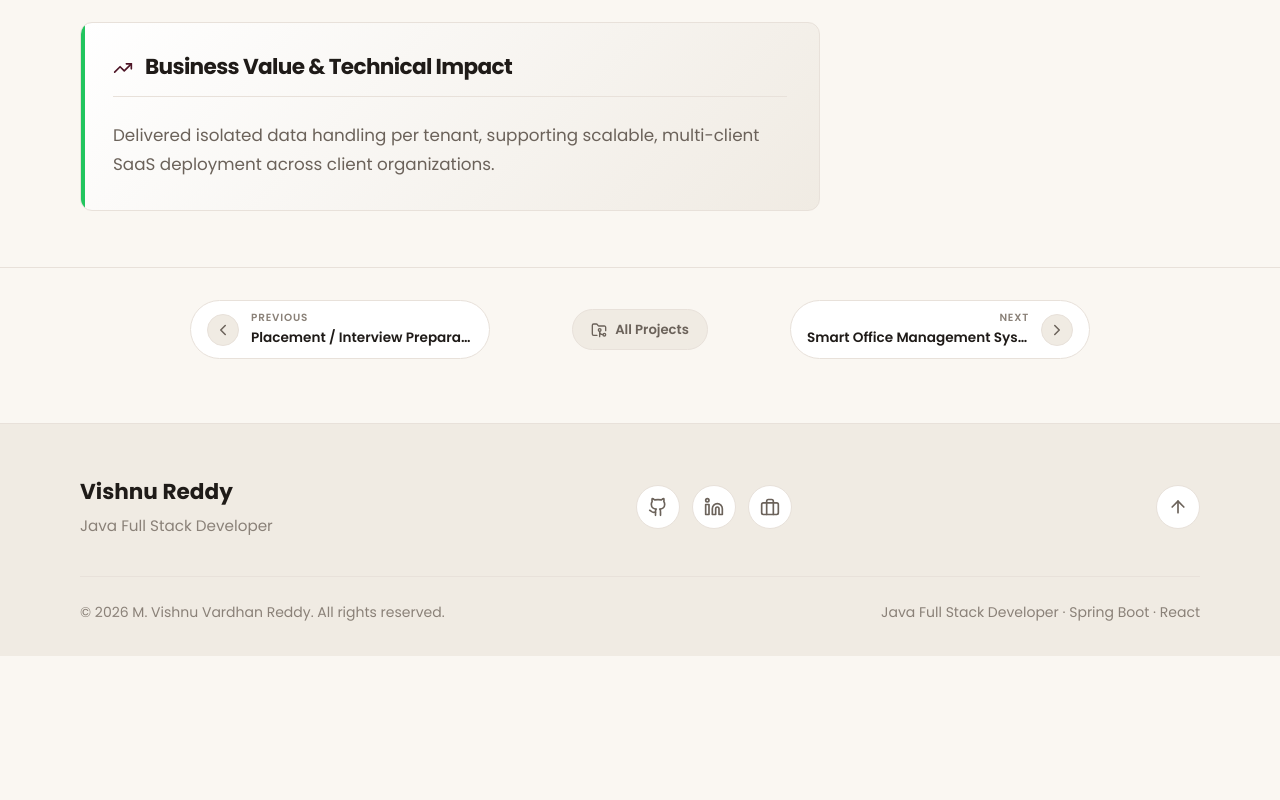
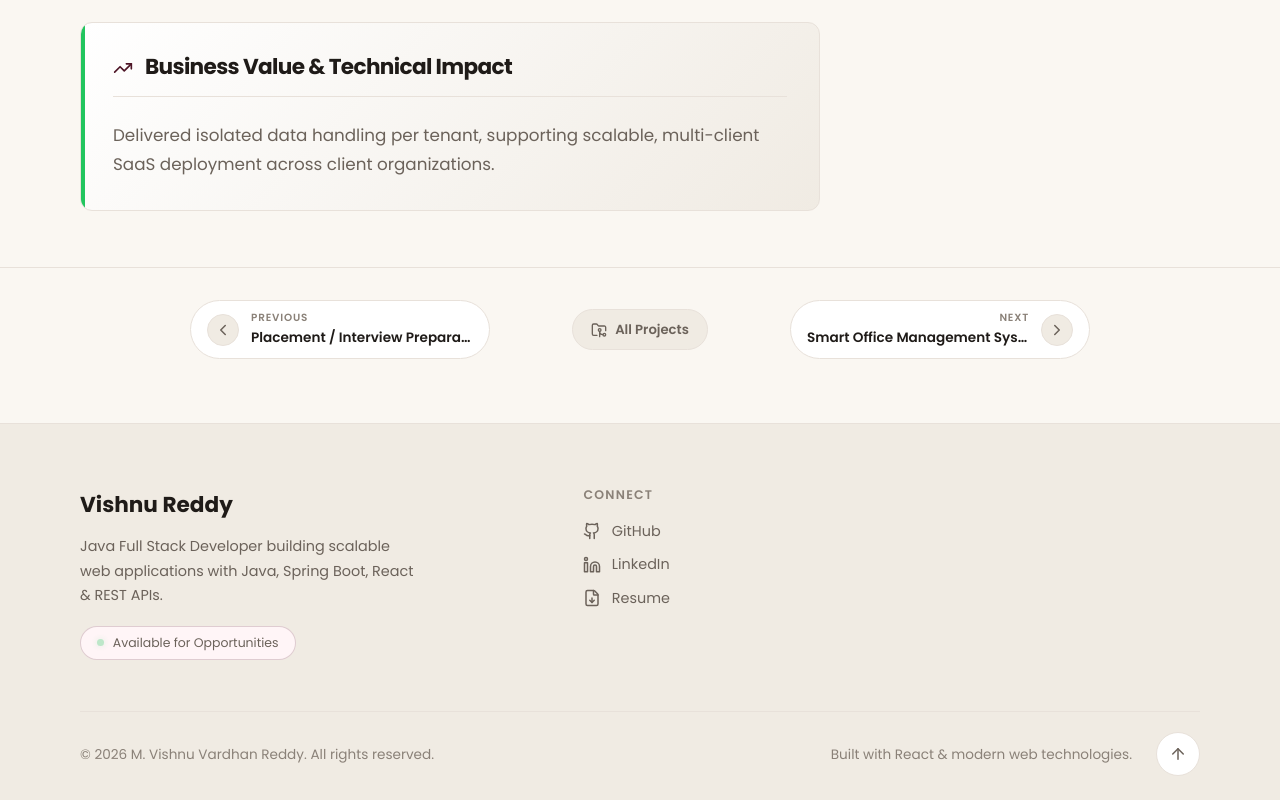
Before and after one commit to vishnu-reddy-dev/portfolio, a React (Vite) app: page /project/1 in a window 1280 px wide. Shown: the part 1751-2551 px from the top of the page. Before the commit the page ends 2407 px from the top, so only its background shows below. Built offline with nearby package versions, Linux system fonts and the light colour scheme.

Commit message:
footer changes

```diff
--- a/index.html
+++ b/index.html
@@ -13,7 +13,7 @@
 
     <!-- Open Graph / Facebook -->
     <meta property="og:type" content="website" />
-    <meta property="og:url" content="https://github.com/vishnu-reddy000" />
+    <meta property="og:url" content="https://github.com/vishnu-reddy-dev" />
     <meta property="og:title" content="M. Vishnu Vardhan Reddy | Java Full Stack Developer" />
     <meta property="og:description" content="Portfolio of M. Vishnu Vardhan Reddy, Associate Software Engineer and Java Full Stack Developer specializing in Java, Spring Boot, REST APIs, React.js, and Next.js." />
     <meta property="og:image" content="/images/profile-vishnu.png" />
--- a/src/components/Contact.jsx
+++ b/src/components/Contact.jsx
@@ -145,7 +145,7 @@ export default function Contact() {
             </a>
 
             <a
-              href="https://github.com/vishnu-reddy000"
+              href="https://github.com/vishnu-reddy-dev"
               target="_blank"
               rel="noopener noreferrer"
               className="contact-info-card"
@@ -155,7 +155,7 @@ export default function Contact() {
               </div>
               <div>
                 <span className="contact-card-label">GitHub</span>
-                <span className="contact-card-value">github.com/vishnu-reddy000</span>
+                <span className="contact-card-value">github.com/vishnu-reddy-dev</span>
               </div>
             </a>
           </div>
--- a/src/components/Footer.css
+++ b/src/components/Footer.css
@@ -5,48 +5,150 @@
 .footer {
   background: var(--bg-surface);
   border-top: 1px solid var(--border-subtle);
-  padding: clamp(2.5rem, 4vw, 4rem) 0 clamp(1.5rem, 2.5vw, 2rem) 0;
+  padding: clamp(3rem, 5vw, 4.5rem) 0 0 0;
 }
 
 .footer-container {
   display: flex;
   flex-direction: column;
-  gap: clamp(1.75rem, 3vw, 3rem);
+  gap: 0;
 }
 
-.footer-top {
-  display: flex;
-  flex-wrap: wrap;
-  align-items: center;
-  justify-content: space-between;
-  gap: 1.25rem 2rem;
+/* ── Main 3-column grid ── */
+.footer-grid {
+  display: grid;
+  grid-template-columns: 1.6fr 1fr 1fr;
+  gap: clamp(2rem, 4vw, 3.5rem);
+  padding-bottom: clamp(2.5rem, 4vw, 3.5rem);
 }
 
+/* ── Brand column ── */
 .footer-brand {
   font-family: var(--font-mono);
   font-size: clamp(1.15rem, 1.5vw + 0.4rem, 1.35rem);
   font-weight: 700;
   color: var(--text-primary);
+  display: inline-block;
+  margin-bottom: 0.75rem;
+  transition: color var(--transition-fast);
+}
+
+.footer-brand:hover {
+  color: var(--accent-primary);
+}
+
+.footer-bio {
+  font-size: 0.9rem;
+  color: var(--text-secondary);
+  line-height: 1.7;
+  max-width: 340px;
+  margin-bottom: 1.1rem;
+}
+
+/* Availability badge — mirrors hero-badge style */
+.footer-status-badge {
   display: inline-flex;
   align-items: center;
-  gap: 0.2rem;
+  gap: 0.55rem;
+  padding: 0.4rem 1rem;
+  border-radius: var(--radius-full);
+  background: #fff5f7;
+  border: 1px solid rgba(77, 21, 38, 0.18);
+  font-family: var(--font-mono);
+  font-size: 0.78rem;
+  color: var(--text-secondary);
 }
 
-.footer-tagline {
-  font-size: 0.95rem;
-  color: var(--text-muted);
-  margin-top: 0.25rem;
+.pulse-indicator {
+  width: 7px;
+  height: 7px;
+  border-radius: 50%;
+  background-color: #22c55e;
+  box-shadow: 0 0 6px rgba(34, 197, 94, 0.5);
+  animation: pulseGlow 2s infinite ease-in-out;
+  flex-shrink: 0;
 }
 
-.footer-socials {
-  display: flex;
-  align-items: center;
-  gap: 0.75rem;
+/* ── Column heading ── */
+.footer-col-heading {
+  font-family: var(--font-mono);
+  font-size: 0.78rem;
+  font-weight: 600;
+  letter-spacing: 0.1em;
+  text-transform: uppercase;
+  color: var(--text-muted);
+  margin-bottom: 1.1rem;
 }
 
+/* ── Quick nav links ── */
+.footer-nav {
+  display: flex;
+  flex-direction: column;
+  gap: 0.55rem;
+}
+
+.footer-nav-link {
+  font-size: 0.9rem;
+  color: var(--text-secondary);
+  transition: color var(--transition-fast), transform var(--transition-fast);
+  display: inline-block;
+  width: fit-content;
+}
+
+.footer-nav-link:hover {
+  color: var(--accent-primary);
+  transform: translateX(3px);
+}
+
+/* ── Connect links ── */
+.footer-connect-links {
+  display: flex;
+  flex-direction: column;
+  gap: 0.65rem;
+}
+
+.footer-connect-item {
+  display: inline-flex;
+  align-items: center;
+  gap: 0.65rem;
+  font-size: 0.9rem;
+  color: var(--text-secondary);
+  transition: color var(--transition-fast), transform var(--transition-fast);
+  width: fit-content;
+}
+
+.footer-connect-item:hover {
+  color: var(--accent-primary);
+  transform: translateX(3px);
+}
+
+/* ── Bottom bar ── */
+.footer-bottom {
+  border-top: 1px solid var(--border-subtle);
+  padding: 1.25rem 0 1.5rem;
+  display: flex;
+  flex-wrap: wrap;
+  align-items: center;
+  gap: 0.75rem 1.5rem;
+}
+
+.copyright-text {
+  font-size: 0.85rem;
+  color: var(--text-muted);
+  flex: 1;
+  min-width: 200px;
+}
+
+.footer-subtext {
+  font-size: 0.85rem;
+  color: var(--text-muted);
+}
+
+/* Back-to-top sits at the far right */
 .scroll-top-btn {
   background: #ffffff;
   border-color: var(--border-strong);
+  margin-left: auto;
 }
 
 .scroll-top-btn:hover {
@@ -55,31 +157,37 @@
   border-color: var(--accent-primary);
 }
 
-.footer-bottom {
-  padding-top: 1.5rem;
-  border-top: 1px solid var(--border-subtle);
-  display: flex;
-  flex-wrap: wrap;
-  align-items: center;
-  justify-content: space-between;
-  gap: 0.75rem 1rem;
+/* ── Tablet (2-column) ── */
+@media (max-width: 768px) {
+  .footer-grid {
+    grid-template-columns: 1fr 1fr;
+    gap: 2rem;
+  }
+
+  .footer-col-brand {
+    grid-column: 1 / -1;
+  }
+
+  .footer-bio {
+    max-width: 100%;
+  }
 }
 
-.copyright-text,
-.footer-subtext {
-  font-size: 0.875rem;
-  color: var(--text-muted);
-}
+/* ── Mobile (stacked) ── */
+@media (max-width: 480px) {
+  .footer-grid {
+    grid-template-columns: 1fr;
+    gap: 1.75rem;
+  }
 
-@media (max-width: 480px) {
-  .footer-top {
-    flex-direction: column;
-    align-items: flex-start;
-    gap: 1.25rem;
-  }
   .footer-bottom {
     flex-direction: column;
     align-items: flex-start;
     gap: 0.5rem;
   }
+
+  .scroll-top-btn {
+    margin-left: 0;
+    align-self: flex-start;
+  }
 }
--- a/src/components/Footer.jsx
+++ b/src/components/Footer.jsx
@@ -1,81 +1,100 @@
 import React from 'react';
-import { ArrowUp, Mail } from 'lucide-react';
-import { GithubIcon, LinkedinIcon, NaukriIcon } from './BrandIcons';
+import { ArrowUp, FileDown } from 'lucide-react';
+import { GithubIcon, LinkedinIcon } from './BrandIcons';
 import './Footer.css';
 
 export default function Footer() {
   const scrollToTop = () => {
-    window.scrollTo({
-      top: 0,
-      behavior: 'smooth'
-    });
+    window.scrollTo({ top: 0, behavior: 'smooth' });
   };
 
   return (
     <footer className="footer">
       <div className="container footer-container">
-        {/* Top Footer Row */}
-        <div className="footer-top">
-          <div className="footer-brand-group">
-            <a href="#home" onClick={(e) => { e.preventDefault(); scrollToTop(); }} className="footer-brand">
-              <span className="brand-name">Vishnu Reddy</span>
+
+        {/* ── Main Grid ── */}
+        <div className="footer-grid">
+
+          {/* Column 1 — Brand */}
+          <div className="footer-col footer-col-brand">
+            <a
+              href="#home"
+              onClick={(e) => { e.preventDefault(); scrollToTop(); }}
+              className="footer-brand"
+            >
+              Vishnu Reddy
             </a>
-            <p className="footer-tagline">Java Full Stack Developer</p>
+            <p className="footer-bio">
+              Java Full Stack Developer building scalable web applications with
+              Java, Spring Boot, React &amp; REST APIs.
+            </p>
+            {/* Availability badge — same style as hero badge */}
+            <div className="footer-status-badge">
+              <span className="pulse-indicator" />
+              <span>Available for Opportunities</span>
+            </div>
           </div>
 
-          {/* Social Links */}
-          <div className="footer-socials">
+          {/* Column 2 — Connect */}
+          <div className="footer-col">
+            <h3 className="footer-col-heading">Connect</h3>
+            <div className="footer-connect-links">
               <a
-              href="https://github.com/vishnu-reddy000"
+                href="https://github.com/vishnu-reddy-dev"
                 target="_blank"
                 rel="noopener noreferrer"
-              className="btn-icon"
+                className="footer-connect-item"
                 aria-label="GitHub Profile"
               >
-              <GithubIcon size={20} />
+                <GithubIcon size={18} />
+                <span>GitHub</span>
               </a>
 
               <a
                 href="https://www.linkedin.com/in/matamalavishnu/"
                 target="_blank"
                 rel="noopener noreferrer"
-              className="btn-icon"
+                className="footer-connect-item"
                 aria-label="LinkedIn Profile"
               >
-              <LinkedinIcon size={20} />
+                <LinkedinIcon size={18} />
+                <span>LinkedIn</span>
               </a>
 
               <a
-              href="https://www.naukri.com/mnjuser/profile"
-              target="_blank"
-              rel="noopener noreferrer"
-              className="btn-icon"
-              aria-label="Naukri Profile"
+                href="/resume.pdf"
+                download="M_Vishnu_Vardhan_Reddy_Resume.pdf"
+                className="footer-connect-item"
+                aria-label="Download Resume"
               >
-              <NaukriIcon size={20} />
+                <FileDown size={18} />
+                <span>Resume</span>
               </a>
             </div>
+          </div>
 
-          {/* Scroll to Top */}
+        </div>
+
+        {/* ── Bottom Bar ── */}
+        <div className="footer-bottom">
+          <p className="copyright-text">
+            &copy; 2026 M. Vishnu Vardhan Reddy. All rights reserved.
+          </p>
+          <p className="footer-subtext">
+            Built with React &amp; modern web technologies.
+          </p>
+
+          {/* Back to top */}
           <button
             onClick={scrollToTop}
             className="btn-icon scroll-top-btn"
             aria-label="Scroll to top of page"
             title="Back to top"
           >
-            <ArrowUp size={20} />
+            <ArrowUp size={18} />
           </button>
         </div>
 
-        {/* Bottom Copyright Row */}
-        <div className="footer-bottom">
-          <p className="copyright-text">
-            &copy; 2026 M. Vishnu Vardhan Reddy. All rights reserved.
-          </p>
-          <p className="footer-subtext">
-            Java Full Stack Developer · Spring Boot · React
-          </p>
-        </div>
       </div>
     </footer>
   );
--- a/src/components/Hero.jsx
+++ b/src/components/Hero.jsx
@@ -76,7 +76,7 @@ export default function Hero() {
             <span className="socials-label">Connect:</span>
             <div className="socials-group">
               <a
-                href="https://github.com/vishnu-reddy000"
+                href="https://github.com/vishnu-reddy-dev"
                 target="_blank"
                 rel="noopener noreferrer"
                 className="btn-icon"
```
Also changed, not shown: src/components/Github.jsx (+8 -8 lines), 1 other file (tests, documents, lock files or other folders). Lines whose indentation alone changed are shown as unchanged.
